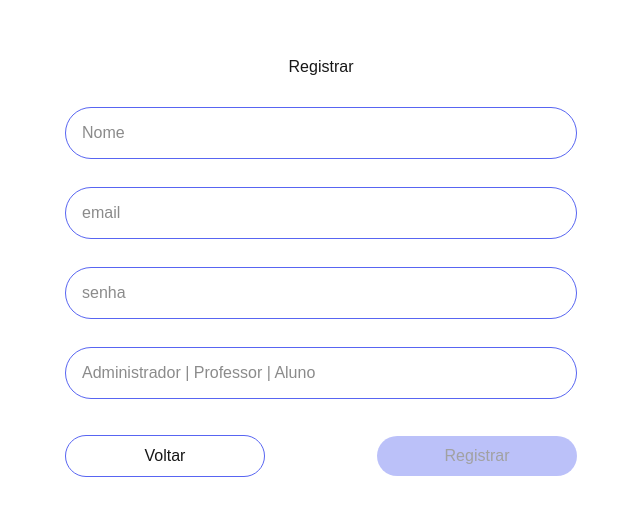
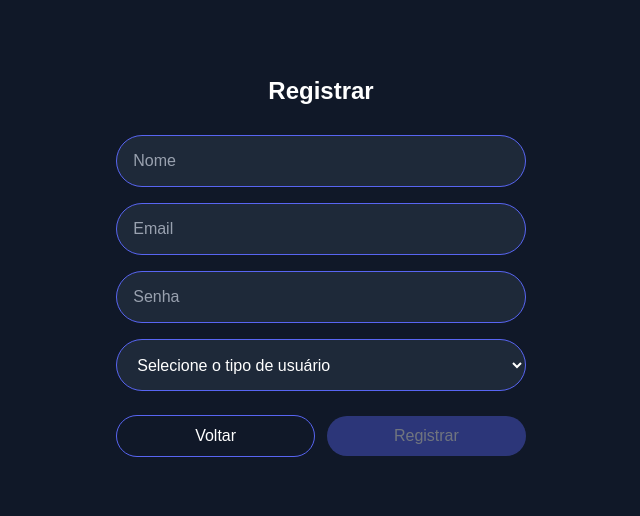
Before and after one commit to rapha1908/blog-app, a Next.js app: page /register in a window 1280 px wide. Shown: the part 120-636 px from the top of the page, without its empty margins (319-959 px from the left). Built offline with nearby package versions, Linux system fonts and the light colour scheme.

Commit message:
feat: implement user authentication with login and registration functionality

```diff
--- a/package.json
+++ b/package.json
@@ -12,6 +12,7 @@
     "axios": "^1.9.0",
     "json-server": "^1.0.0-beta.3",
     "next": "15.3.2",
+    "nookies": "^2.5.2",
     "react": "^19.0.0",
     "react-dom": "^19.0.0",
     "react-toastify": "^11.0.5"
--- a/src/app/page.tsx
+++ b/src/app/page.tsx
@@ -1,31 +1,34 @@
 import CardList from "@/components/CardList";
 import Header from "@/components/Header";
 import { Post } from "@/types";
+import { cookies } from 'next/headers';
 
-export default function Home() {
+async function getPosts() {
+  const cookieStore = await cookies();
+  const token = cookieStore.get('token')?.value;
 
-  const posts: Post[] = [
-    {
-      title: 'Palestra de Next.js',
-      author: 'Autor X',
-      description: 'Lorem ipsum dolor sit amet...'
-    },
-    {
-      title: 'Testando Node.js com Vitest – Hands-On',
-      author: 'Autor Y',
-      description: 'Lorem ipsum dolor sit amet...'
-    },
-    {
-      title: 'Testando Node.js com Vitest – Hands-On',
-      author: 'Autor Y',
-      description: 'Lorem ipsum dolor sit amet...'
-    },   {
-      title: 'Testando Node.js com Vitest – Hands-On',
-      author: 'Autor Y',
-      description: 'Lorem ipsum dolor sit amet...'
-    },
-    // ...
-  ];
+  try {
+    const response = await fetch('http://localhost:5000/posts', {
+      method: 'GET',
+      headers: {
+        'Content-Type': 'application/json',
+        'Authorization': `Bearer ${token}`
+      },
+    });
+    if (response.ok) {
+      return await response.json();
+    } else {
+      console.error('Erro ao buscar posts:', response.statusText);
+      return [];
+    }
+  } catch (error) {
+    console.error('Erro ao buscar dados:', error);
+    return [];
+  }
+}
+
+export default async function Home() {
+  const posts: Post[] = await getPosts();
 
   return (
     <main className="grid grid-rows-[20px_1fr_20px] items-center justify-items-center min-h-screen p-8 pb-20 gap-16 sm:p-20 font-[family-name:var(--font-geist-sans)]">
--- a/src/components/CardList.tsx
+++ b/src/components/CardList.tsx
@@ -1,6 +1,9 @@
 import React, { FC } from 'react';
 import Card from './Card';
 import { Post } from '../types';
+
+
+
 
 interface CardListProps {
   items: Post[];
--- /dev/null
+++ b/src/pages/api/login.js
@@ -0,0 +1,25 @@
+export default async function handle(req, res) {
+    if (req.method === 'POST') {
+        try {
+            const { email, senha } = req.body;
+            const response = await fetch('https://api.example.com/login', {
+                method: 'POST',
+                headers: {
+                    'Content-Type': 'application/json',
+                },
+                body: JSON.stringify({ email, senha }),
+            });
+            const data = await response.json();
+            if (response.ok) {
+                res.status(200).json({ message: 'Login feito com sucesso', data });
+            } else {
+                res.status(response.status).json({ message: 'Falha no login', error: data });
+            }
+        } catch (error) {
+            return res.status(500).json({ message: 'Erro ao conectar na API', error: error.message });
+        }
+    } else {
+        res.setHeader('Allow', 'POST');
+        return res.status(405).json({ message: `Método ${req.method} não permitido` });
+    }
+}
--- a/src/pages/login/index.tsx
+++ b/src/pages/login/index.tsx
@@ -1,42 +1,105 @@
 import Link from "next/link";
-import React from "react";
-import { useState } from "react";
+import { useRouter } from "next/router";
+import React, { useState } from "react";
+import { Bounce, toast, ToastContainer } from "react-toastify";
+import "react-toastify/dist/ReactToastify.css";
+
 export default function Login() {
-  const [username, setUsername] = useState("");
-  const [password, setPassword] = useState("");
+  const router = useRouter();
+  const [email, setEmail] = useState("");
+  const [senha, setSenha] = useState("");
+
+  const handleLogin = async (e: React.FormEvent<HTMLFormElement>) => {
+    e.preventDefault();
+    try {
+      const res = await fetch('http://localhost:5000/users/login', {
+        method: 'POST',
+        headers: {
+          'Content-Type': 'application/json',
+        },
+        body: JSON.stringify({ email, senha }),
+      });
+      const data = await res.json();
+      if (!res.ok) {
+        toast.error('Erro ao fazer login', {
+          position: 'bottom-center',
+          autoClose: 5000,
+          hideProgressBar: true,
+          closeOnClick: true,
+          pauseOnHover: true,
+          draggable: true,
+          progress: undefined,
+          theme: 'colored',
+          transition: Bounce,
+        });
+        throw new Error(data.message || 'Erro ao fazer login');
+      }
+      document.cookie = `token=${data.token}; path=/; max-age=3600`; // Set token in cookie
+      toast.success('Login realizado com sucesso!', {
+        position: 'bottom-center',
+        autoClose: 3000,
+        hideProgressBar: true,
+        closeOnClick: true,
+        pauseOnHover: true,
+        draggable: true,
+        progress: undefined,
+        theme: 'colored',
+        transition: Bounce,
+      });
+      document.cookie = `email=${JSON.stringify(email)}; path=/; max-age=3600`;
+
+      router.push('/');
+    } catch (error) {
+      console.error(error);
+    }
+  };
+
   return (
     <main className="flex flex-col items-center justify-center h-screen w-screen flex-1 gap-7">
       <h2>Login</h2>
-      <form className="flex flex-col items-center justify-center gap-4 w-[80vw] ">
+      <form onSubmit={handleLogin} className="flex flex-col items-center justify-center gap-4 w-[80vw]">
         <input
           className="w-[40%] h-13 border border-[#5865F2] p-4 rounded-4xl"
           type="text"
-          placeholder="Username"
-          onChange={(e) => setUsername(e.target.value)}
-          />
+          placeholder="Email"
+          value={email}
+          onChange={(e) => setEmail(e.target.value)}
+        />
         <input
           className="w-[40%] h-13 border border-[#5865F2] p-4 rounded-4xl"
           type="password"
-          placeholder="Password"
-          onChange={(e) => setPassword(e.target.value)}
-          />
+          placeholder="Senha"
+          value={senha}
+          onChange={(e) => setSenha(e.target.value)}
+        />
         <div className="flex items-center justify-between mt-2 w-[40%] max-h-12 gap-3">
           <Link
             className="border border-[#5865F2] p-2 rounded-4xl w-50 text-center"
-            href={"/"}>
-              Voltar
+            href="/">
+            Voltar
           </Link>
           <button
             className="bg-[#5865F2] p-2 rounded-4xl w-50 disabled:opacity-40"
             type="submit"
-            disabled={!username || !password}
-            >
-              Login
+            disabled={!email || !senha}
+          >
+            Login
           </button>
         </div>
-
       </form>
+      <ToastContainer
+        position="bottom-center"
+        autoClose={5000}
+        hideProgressBar
+        newestOnTop={false}
+        closeOnClick
+        rtl={false}
+        pauseOnFocusLoss
+        draggable
+        pauseOnHover
+        theme="colored"
+        transition={Bounce}
+      />
     </main>
-
   );
 }
--- a/src/pages/register/index.tsx
+++ b/src/pages/register/index.tsx
@@ -1,20 +1,20 @@
 import Link from "next/link";
 import { useState } from "react";
-
 import { useRouter } from "next/router";
 import { Bounce, toast, ToastContainer } from "react-toastify";
 import "react-toastify/dist/ReactToastify.css";
 
-export default function Register(){
+export default function Register() {
   const router = useRouter();
   const [nome, setNome] = useState("");
   const [email, setEmail] = useState("");
   const [senha, setSenha] = useState("");
   const [tipo, setTipo] = useState("");
 
-const handleLogin = async (e: any) => {
+  const handleRegister = async (e: React.FormEvent<HTMLFormElement>) => {
     e.preventDefault();
 
+    try {
       const response = await fetch('http://localhost:5000/users/', {
         method: 'POST',
         headers: {
@@ -24,65 +24,81 @@ const handleLogin = async (e: any) => {
       });
 
       if (response.ok) {
-    router.push('/');
+        toast.success('Usuário registrado com sucesso!', {
+          position: 'bottom-center',
+          autoClose: 3000,
+        });
+        setTimeout(() => router.push('/'), 3000);
       } else {
-    toast.error('Erro ao registrar o usuário', {
+        const errorData = await response.json();
+        toast.error(errorData.message || 'Erro ao registrar o usuário', {
           position: 'bottom-center',
           autoClose: 5000,
-      hideProgressBar: true,
-      closeOnClick: true,
-      pauseOnHover: true,
-      draggable: true,
-      progress: undefined,
-      theme: 'colored',
-      transition: Bounce,
         });
+      }
+    }catch (error) {
+      toast.error('Erro de conexão', {
+        position: 'bottom-center',
+        autoClose: 5000,
+      });
+      throw new Error(`Erro ao registrar o usuário: ${error instanceof Error ? error.message : String(error)}`);
 }
   };
 
-
-  return(
-       <main className="flex flex-col items-center justify-center h-screen w-screen flex-1 gap-7">
-         <h2>Registrar</h2>
+  return (
+    <main className="flex flex-col items-center justify-center h-screen w-screen flex-1 gap-7 bg-gray-900 text-white">
+      <h2 className="text-2xl font-bold">Registrar</h2>
+      <form onSubmit={handleRegister} className="flex flex-col items-center justify-center w-[80vw] gap-4">
         <input
-             className="w-[40%] h-13 border border-[#5865F2] p-4 rounded-4xl"
+          className="w-[40%] h-13 border border-[#5865F2] p-4 rounded-4xl bg-gray-800 text-white placeholder-gray-400"
           type="text"
           placeholder="Nome"
+          value={nome}
           onChange={(e) => setNome(e.target.value)}
+          required
         />
         <input
-             className="w-[40%] h-13 border border-[#5865F2] p-4 rounded-4xl"
-             type="text"
-             placeholder="email"
+          className="w-[40%] h-13 border border-[#5865F2] p-4 rounded-4xl bg-gray-800 text-white placeholder-gray-400"
+          type="email"
+          placeholder="Email"
+          value={email}
           onChange={(e) => setEmail(e.target.value)}
+          required
         />
         <input
-             className="w-[40%] h-13 border border-[#5865F2] p-4 rounded-4xl"
+          className="w-[40%] h-13 border border-[#5865F2] p-4 rounded-4xl bg-gray-800 text-white placeholder-gray-400"
           type="password"
-             placeholder="senha"
+          placeholder="Senha"
+          value={senha}
           onChange={(e) => setSenha(e.target.value)}
+          required
         />
-             <input
-             className="w-[40%] h-13 border border-[#5865F2] p-4 rounded-4xl"
-             type="text"
-             placeholder="Administrador | Professor | Aluno"
+        <select
+          className="w-[40%] h-13 border border-[#5865F2] p-4 rounded-4xl bg-gray-800 text-white"
+          value={tipo}
           onChange={(e) => setTipo(e.target.value)}
-             />
+          required
+        >
+          <option value="">Selecione o tipo de usuário</option>
+          <option value="Administrador">Administrador</option>
+          <option value="Professor">Professor</option>
+          <option value="Aluno">Aluno</option>
+        </select>
         <div className="flex items-center justify-between mt-2 w-[40%] max-h-12 gap-3">
           <Link
-               className="border border-[#5865F2] p-2 rounded-4xl w-50 text-center"
-               href={"/"}>
+            className="border border-[#5865F2] p-2 rounded-4xl w-50 text-center hover:bg-[#5865F2] transition-colors"
+            href="/">
             Voltar
           </Link>
           <button
-               className="bg-[#5865F2] p-2 rounded-4xl w-50 disabled:opacity-40"
+            className="bg-[#5865F2] p-2 rounded-4xl w-50 disabled:opacity-40 hover:bg-[#4752C4] transition-colors"
             type="submit"
             disabled={!nome || !senha || !email || !tipo}
-               onClick={handleLogin}
           >
             Registrar
           </button>
         </div>
+      </form>
       <ToastContainer
         position="bottom-center"
         autoClose={5000}
@@ -93,12 +109,9 @@ const handleLogin = async (e: any) => {
         pauseOnFocusLoss
         draggable
         pauseOnHover
-              theme="colored"
+        theme="dark"
         transition={Bounce}
       />
-
-
-
     </main>
-  )
+  );
 }
```
Also changed, not shown: 1 other file (tests, documents, lock files or other folders). Lines whose indentation alone changed are shown as unchanged.
